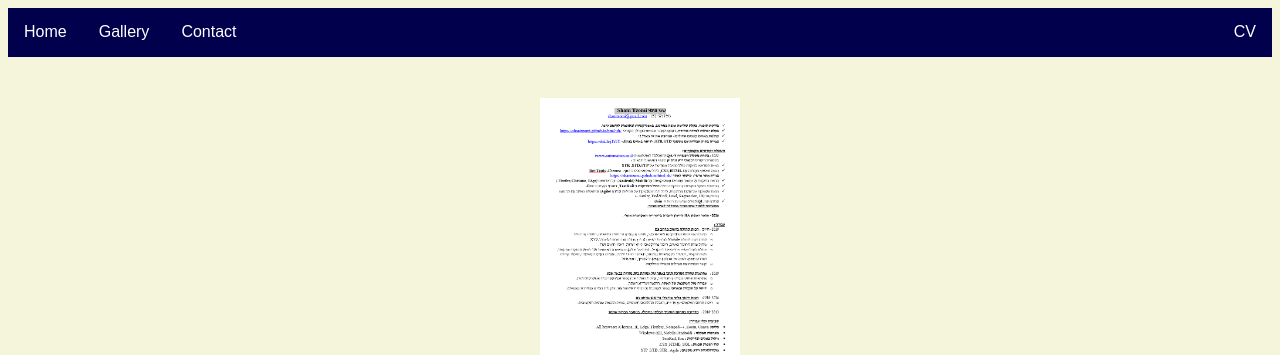
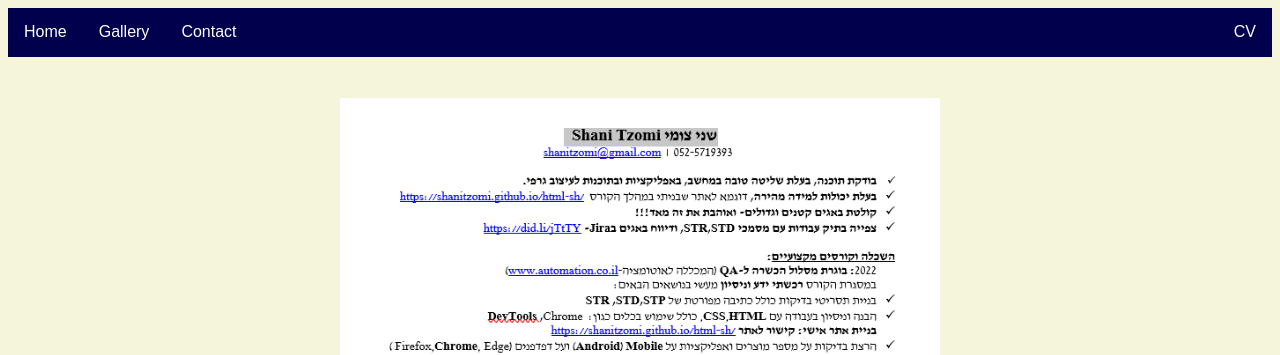
Before and after one commit to shanitzomi/html-sh, a plain HTML site: page c_v.html in a window 1280 px wide. Shown: the top 355 px of the page. Drawn offline with Linux system fonts and the light colour scheme.

Commit message:
Update c_v.html

```diff
--- a/c_v.html
+++ b/c_v.html
@@ -13,7 +13,7 @@
 <br>
 <br>
 
- <a href="https://docs.google.com/document/d/1tD4F-SmiM4BC7OpvXe4nuDApG9WzIf0H/edit?usp=sharing&ouid=100869074975815811731&rtpof=true&sd=true" target="_blank"><img src=c-v.png style="width:200px;"></a>
+ <a href="https://docs.google.com/document/d/1tD4F-SmiM4BC7OpvXe4nuDApG9WzIf0H/edit?usp=sharing&ouid=100869074975815811731&rtpof=true&sd=true" target="_blank"><img src=c-v.png style="width:600px;"></a>
 
 </body>
 </html>
```
